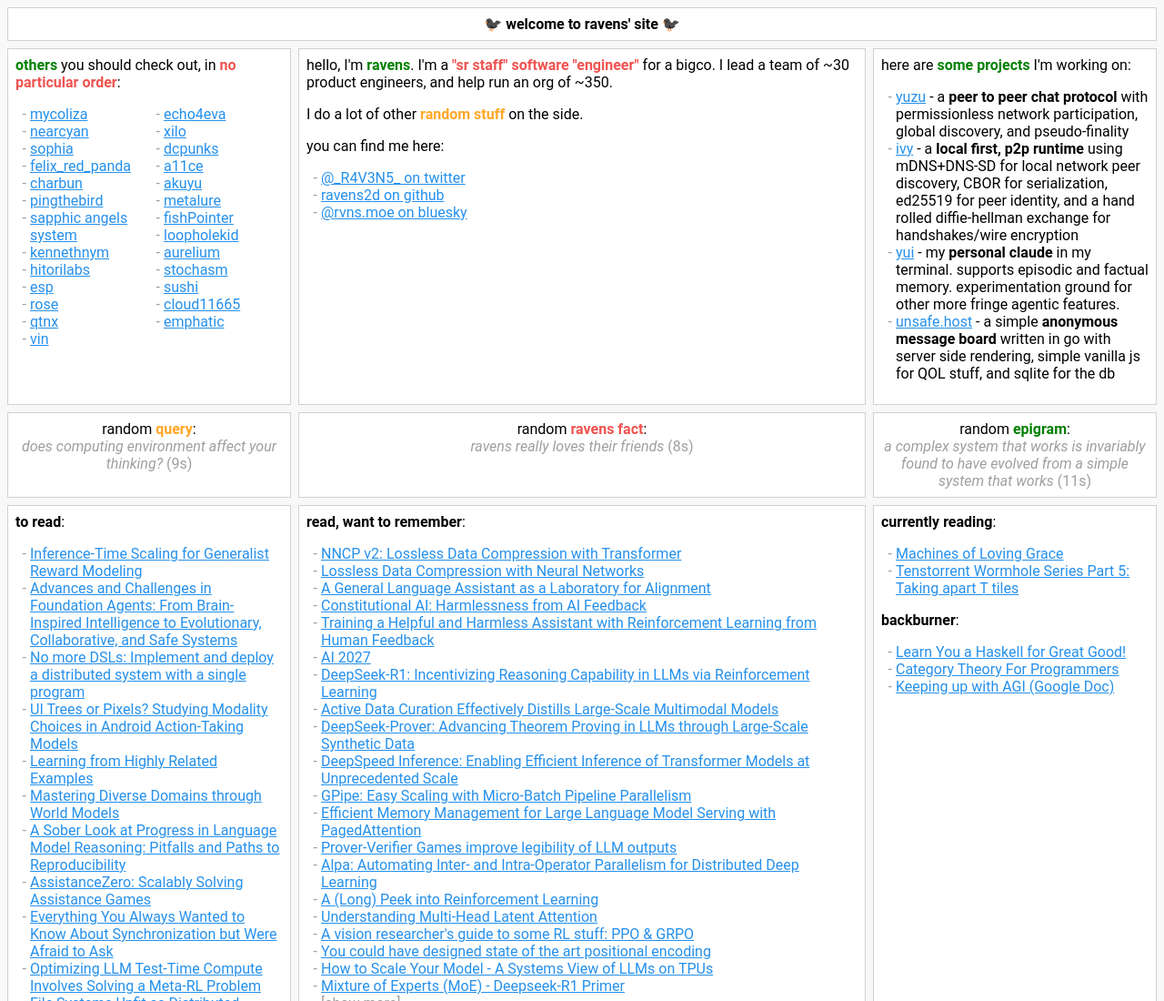
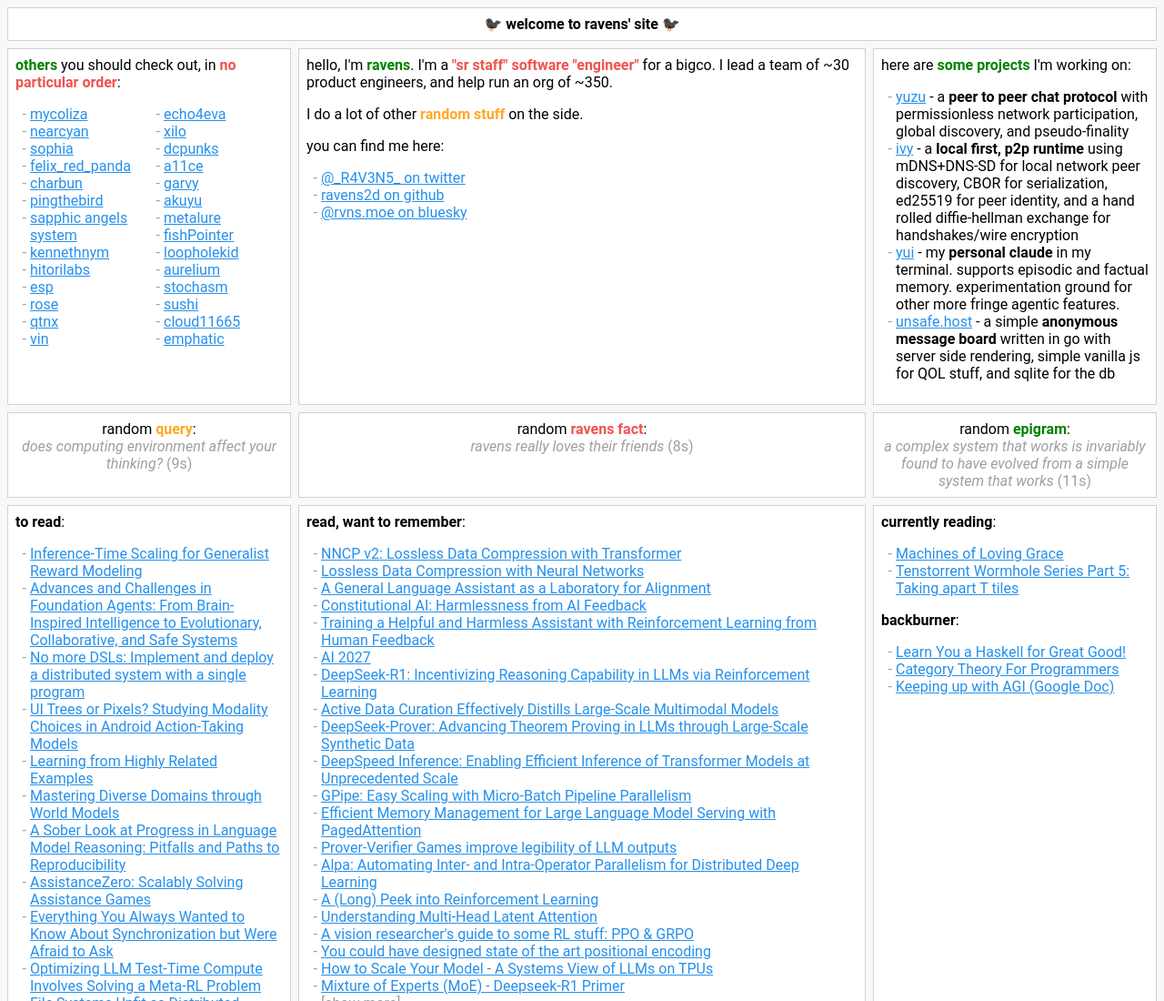
Before and after one commit to ravens2d/ravens2d.github.io, a plain HTML site: page index.html in a window 1280 px wide. Shown: the top 1100 px of the page at 91% size. Drawn offline with Linux system fonts and the light colour scheme.

Commit message:
add garvy :)

```diff
--- a/index.html
+++ b/index.html
@@ -121,6 +121,9 @@
                     </li>
                     <li>
                         <a href="https://a11ce.com/" target="_blank">a11ce</a>
+                    </li>
+                    <li>
+                        <a href="https://garvy.site/" target="_blank">garvy</a>
                     </li>
                     <li>
                         <a href="https://amechan.rip/" target="_blank">akuyu</a>
```
